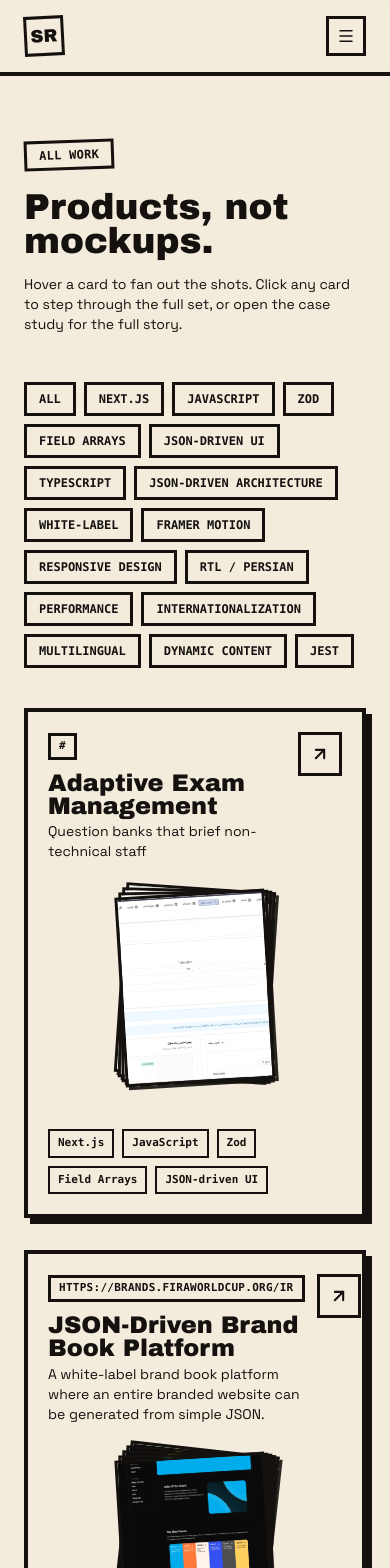
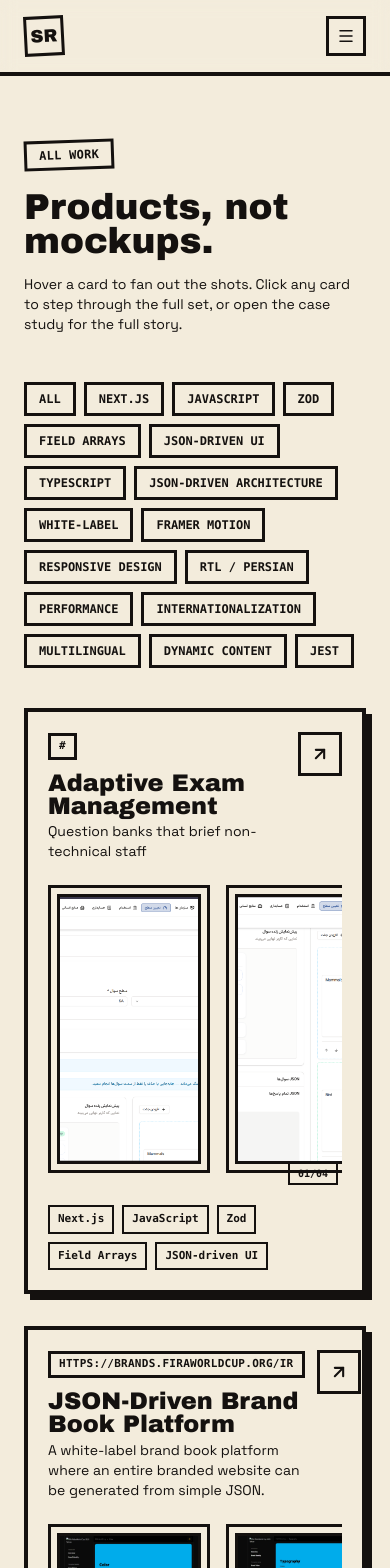
Before and after one commit to Sarina-R/Portfolio, a Next.js app: page /work in a window 390 px wide. Shown: the top 1568 px of the page. Built offline with nearby package versions, Linux system fonts and the light colour scheme.

Commit message:
fix: work-feature fixed for better UX

```diff
--- a/components/home/featured-work.tsx
+++ b/components/home/featured-work.tsx
@@ -10,8 +10,10 @@ import { CrayonScribble } from '@/components/ui/crayon-doodle'
 import type { Work } from '@/lib/data/works'
 
 export function FeaturedWork() {
-  const [active, setActive] = useState<Work | null>(null)
-  const featured = WORKS.slice(0, 3)
+  const [active, setActive] = useState<{ work: Work; index: number } | null>(
+    null,
+  )
+  const featured = WORKS.slice(0, 4)
 
   return (
     <section
@@ -38,25 +40,34 @@ export function FeaturedWork() {
           </TransitionLink>
         </div>
 
-        <div className='mt-12 grid grid-cols-1 gap-8 md:grid-cols-2 xl:grid-cols-3'>
+        <div className='mt-12 grid grid-cols-1 gap-8 md:grid-cols-2'>
           {featured.map((w, i) => (
             <div
               key={w.id}
               className={
                 i === 0
                   ? 'sm:-rotate-[0.5deg]'
-                  : i === 2
+                  : i === 3
                     ? 'sm:rotate-[0.5deg]'
                     : ''
               }
             >
-              <WorkCard work={w} onOpen={setActive} />
+              <WorkCard
+                work={w}
+                onOpen={(work, index) => setActive({ work, index: index ?? 0 })}
+              />
             </div>
           ))}
         </div>
       </div>
 
-      {active && <WorkLightbox work={active} onClose={() => setActive(null)} />}
+      {active && (
+        <WorkLightbox
+          work={active.work}
+          initialIndex={active.index}
+          onClose={() => setActive(null)}
+        />
+      )}
     </section>
   )
 }
--- a/components/work/shot-tile.tsx
+++ b/components/work/shot-tile.tsx
@@ -17,16 +17,11 @@ export function ShotTile({
   index,
   color,
   label,
-  fit = 'cover',
 }: {
   src: string
   index: number
   color: WorkColor
   label: string
-  /** "cover" crops to fill the box (default, good for square/grid tiles).
-   *  "contain" scales down to show the whole image, letterboxing if needed
-   *  — use this anywhere the full frame must stay visible, e.g. the lightbox. */
-  fit?: 'cover' | 'contain'
 }) {
   const [broken, setBroken] = useState(false)
   const bg = COLOR_BG[color]
@@ -39,9 +34,7 @@ export function ShotTile({
           src={src}
           alt={label}
           onError={() => setBroken(true)}
-          className={`absolute inset-0 h-full w-full ${
-            fit === 'contain' ? 'object-contain' : 'object-cover'
-          }`}
+          className='absolute inset-0 h-full w-full object-cover'
           draggable={false}
         />
       )}
--- a/components/work/work-card.tsx
+++ b/components/work/work-card.tsx
@@ -1,7 +1,9 @@
 'use client'
 
-import { useState } from 'react'
-import { ArrowUpRight } from 'lucide-react'
+import { useRef, useState } from 'react'
+import type { MouseEvent } from 'react'
+import { motion, useMotionValue, useSpring, useTransform } from 'framer-motion'
+import { ArrowUpRight, ChevronLeft, ChevronRight, ZoomIn } from 'lucide-react'
 import type { Work, WorkColor } from '@/lib/data/works'
 import { ShotTile } from '@/components/work/shot-tile'
 import { TransitionLink } from '@/components/layout/page-transition'
@@ -13,23 +15,66 @@ const COLOR_CLASS: Record<WorkColor, string> = {
   purple: 'bg-purple text-cream',
 }
 
-const FAN_ANGLES = [-10, -3, 4, 11, 18]
+const MAT_CLASS: Record<WorkColor, string> = {
+  teal: 'bg-teal/15',
+  gold: 'bg-gold/20',
+  pink: 'bg-pink/15',
+  purple: 'bg-purple/15',
+}
 
 export function WorkCard({
   work,
   onOpen,
 }: {
   work: Work
-  onOpen: (w: Work) => void
+  onOpen: (w: Work, index?: number) => void
 }) {
   const [hover, setHover] = useState(false)
+  const [active, setActive] = useState(0)
+  const scrollerRef = useRef<HTMLDivElement>(null)
+
+  const mvX = useMotionValue(0.5)
+  const mvY = useMotionValue(0.5)
+
+  const handleMouseMove = (e: MouseEvent<HTMLDivElement>) => {
+    const rect = e.currentTarget.getBoundingClientRect()
+    mvX.set((e.clientX - rect.left) / rect.width)
+    mvY.set((e.clientY - rect.top) / rect.height)
+  }
+
+  const tileStep = () => {
+    const tile = scrollerRef.current?.querySelector(
+      '[data-tile]',
+    ) as HTMLElement | null
+    return (tile?.offsetWidth ?? 200) + 16
+  }
+
+  const scrollBy = (dir: 1 | -1) =>
+    scrollerRef.current?.scrollBy({
+      left: dir * tileStep(),
+      behavior: 'smooth',
+    })
+
+  const handleScroll = () => {
+    const el = scrollerRef.current
+    if (!el) return
+    setActive(Math.round(el.scrollLeft / tileStep()))
+  }
 
   return (
-    <div
-      className='group relative border-[4px] border-ink bg-paper p-5 transition-transform duration-200 ease-out hover:-translate-y-1'
-      style={{ boxShadow: hover ? '10px 10px 0 #14110F' : '6px 6px 0 #14110F' }}
+    <motion.div
+      className='group relative border-[4px] border-ink bg-paper p-5'
+      style={{
+        boxShadow: hover ? '10px 10px 0 #14110F' : '6px 6px 0 #14110F',
+      }}
       onMouseEnter={() => setHover(true)}
-      onMouseLeave={() => setHover(false)}
+      onMouseLeave={() => {
+        setHover(false)
+        mvX.set(0.5)
+        mvY.set(0.5)
+      }}
+      onMouseMove={handleMouseMove}
+      whileHover={{ y: -4 }}
     >
       <div className='flex items-start justify-between gap-3'>
         <div>
@@ -52,26 +97,30 @@ export function WorkCard({
         </TransitionLink>
       </div>
 
+      <div className='relative mt-6'>
         <div
-        className='relative mt-6 h-[220px] cursor-pointer select-none sm:h-[260px]'
-        onClick={() => onOpen(work)}
+          ref={scrollerRef}
+          onScroll={handleScroll}
+          onWheel={(e) => {
+            if (Math.abs(e.deltaY) > Math.abs(e.deltaX))
+              e.currentTarget.scrollLeft += e.deltaY
+          }}
+          className='flex snap-x snap-mandatory gap-4 overflow-x-auto overflow-y-clip scroll-smooth pb-2 [-ms-overflow-style:none] scrollbar-none [&::-webkit-scrollbar]:hidden'
         >
-        {work.images.map((src, i) => {
-          const angle = FAN_ANGLES[i % FAN_ANGLES.length]
-          const spreadX = hover ? i * 26 - (work.images.length - 1) * 13 : 0
-          const spreadY = hover ? -i * 4 : i * -2
-          return (
-            <div
+          {work.images.map((src, i) => (
+            <motion.button
               key={src}
-              className='absolute left-1/2 top-2 h-[190px] w-[150px] transition-all duration-300 ease-out sm:h-[220px] sm:w-[175px]'
-              style={{
-                transform: `translate(-50%, 0) translate(${spreadX}px, ${spreadY}px) rotate(${hover ? angle : angle * 0.35}deg)`,
-                zIndex: hover ? i : work.images.length - i,
-                boxShadow: hover
-                  ? '6px 6px 0 rgba(20,17,15,0.9)'
-                  : '3px 3px 0 rgba(20,17,15,0.9)',
-              }}
+              data-tile
+              onClick={() => onOpen(work, i)}
+              className={`relative aspect-[9/16] h-72 shrink-0 snap-center border-[3px] border-ink sm:h-96 ${MAT_CLASS[work.color]}`}
+              initial={{ opacity: 0, y: 16 }}
+              whileInView={{ opacity: 1, y: 0 }}
+              viewport={{ once: true, margin: '0px 0px -60px 0px' }}
+              transition={{ duration: 0.35, delay: i * 0.05 }}
+              whileHover={{ y: -6, scale: 1.02 }}
+              whileTap={{ scale: 0.98 }}
             >
+              <div className='absolute inset-1.5'>
                 <ShotTile
                   src={src}
                   index={i}
@@ -79,8 +128,38 @@ export function WorkCard({
                   label={`${work.title} shot ${i + 1}`}
                 />
               </div>
-          )
-        })}
+              <span className='absolute bottom-2 right-2 grid h-7 w-7 place-items-center rounded-full border-[2px] border-ink bg-cream/90 opacity-0 transition-opacity group-hover:opacity-100'>
+                <ZoomIn size={13} strokeWidth={2.5} />
+              </span>
+            </motion.button>
+          ))}
+        </div>
+
+        {work.images.length > 1 && (
+          <>
+            <button
+              onClick={() => scrollBy(-1)}
+              className='absolute left-1 top-1/2 hidden -translate-y-1/2 place-items-center border-[3px] border-ink bg-cream/95 p-1.5 shadow-brutal-sm sm:grid sm:opacity-0 sm:group-hover:opacity-100'
+              aria-label='Scroll left'
+            >
+              <ChevronLeft size={16} />
+            </button>
+            <button
+              onClick={() => scrollBy(1)}
+              className='absolute right-1 top-1/2 hidden -translate-y-1/2 place-items-center border-[3px] border-ink bg-cream/95 p-1.5 shadow-brutal-sm sm:grid sm:opacity-0 sm:group-hover:opacity-100'
+              aria-label='Scroll right'
+            >
+              <ChevronRight size={16} />
+            </button>
+            <span className='absolute -bottom-1 right-1 border-[2px] border-ink bg-ink px-2 py-0.5 font-mono text-[10px] font-bold text-cream'>
+              {String(Math.min(active + 1, work.images.length)).padStart(
+                2,
+                '0',
+              )}
+              /{String(work.images.length).padStart(2, '0')}
+            </span>
+          </>
+        )}
       </div>
 
       <div className='mt-6 flex flex-wrap gap-2'>
@@ -93,6 +172,6 @@ export function WorkCard({
           </span>
         ))}
       </div>
-    </div>
+    </motion.div>
   )
 }
--- a/components/work/work-grid.tsx
+++ b/components/work/work-grid.tsx
@@ -1,33 +1,38 @@
-"use client";
+'use client'
 
-import { useMemo, useState } from "react";
-import type { Work } from "@/lib/data/works";
-import { WorkCard } from "@/components/work/work-card";
-import { WorkLightbox } from "@/components/work/work-lightbox";
-import { cn } from "@/lib/utils";
+import { useMemo, useState } from 'react'
+import type { Work } from '@/lib/data/works'
+import { WorkCard } from '@/components/work/work-card'
+import { WorkLightbox } from '@/components/work/work-lightbox'
+import { cn } from '@/lib/utils'
 
 export function WorkGrid({ works }: { works: Work[] }) {
-  const [active, setActive] = useState<Work | null>(null);
-  const [filter, setFilter] = useState<string>("All");
+  const [active, setActive] = useState<{ work: Work; index: number } | null>(
+    null,
+  )
+  const [filter, setFilter] = useState<string>('All')
 
   const tags = useMemo(() => {
-    const s = new Set<string>();
-    works.forEach((w) => w.tags.forEach((t) => s.add(t)));
-    return ["All", ...Array.from(s)];
-  }, [works]);
+    const s = new Set<string>()
+    works.forEach((w) => w.tags.forEach((t) => s.add(t)))
+    return ['All', ...Array.from(s)]
+  }, [works])
 
-  const filtered = filter === "All" ? works : works.filter((w) => w.tags.includes(filter));
+  const filtered =
+    filter === 'All' ? works : works.filter((w) => w.tags.includes(filter))
 
   return (
     <div>
-      <div className="flex flex-wrap gap-2">
+      <div className='flex flex-wrap gap-2'>
         {tags.map((t) => (
           <button
             key={t}
             onClick={() => setFilter(t)}
             className={cn(
-              "border-[3px] border-ink px-3 py-1.5 font-mono text-xs font-bold uppercase transition-colors",
-              filter === t ? "bg-ink text-cream" : "bg-cream text-ink hover:bg-gold"
+              'border-[3px] border-ink px-3 py-1.5 font-mono text-xs font-bold uppercase transition-colors',
+              filter === t
+                ? 'bg-ink text-cream'
+                : 'bg-cream text-ink hover:bg-gold',
             )}
           >
             {t}
@@ -35,13 +40,23 @@ export function WorkGrid({ works }: { works: Work[] }) {
         ))}
       </div>
 
-      <div className="mt-10 grid grid-cols-1 gap-8 md:grid-cols-2 xl:grid-cols-3">
+      <div className='mt-10 grid grid-cols-1 gap-8 md:grid-cols-2 '>
         {filtered.map((w) => (
-          <WorkCard key={w.id} work={w} onOpen={setActive} />
+          <WorkCard
+            key={w.id}
+            work={w}
+            onOpen={(work, index) => setActive({ work, index: index ?? 0 })}
+          />
         ))}
       </div>
 
-      {active && <WorkLightbox work={active} onClose={() => setActive(null)} />}
+      {active && (
+        <WorkLightbox
+          work={active.work}
+          initialIndex={active.index}
+          onClose={() => setActive(null)}
+        />
+      )}
     </div>
-  );
+  )
 }
```
Also changed, not shown: components/work/work-lightbox.tsx (+33 -22 lines). Lines whose indentation alone changed are shown as unchanged.
